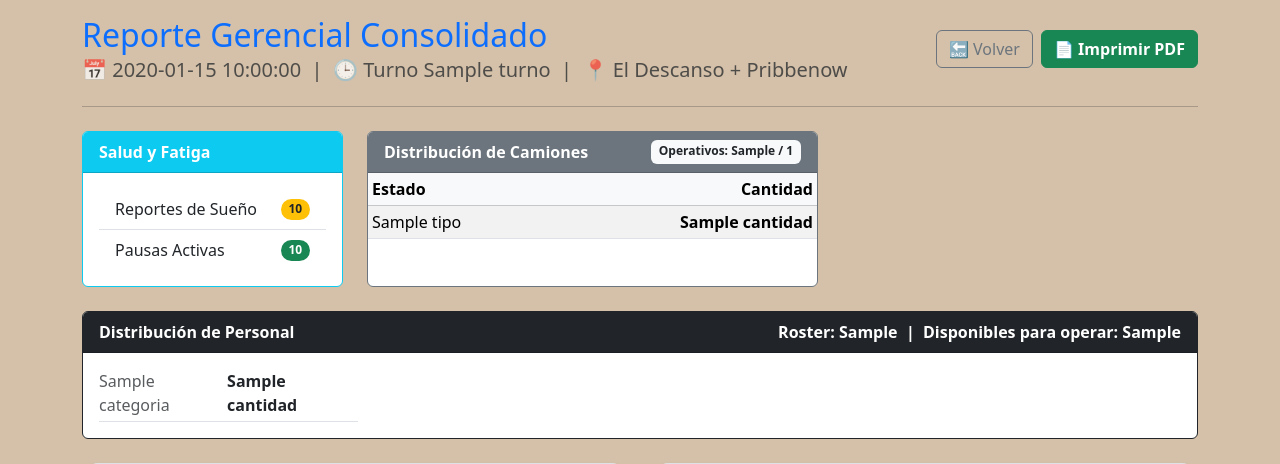
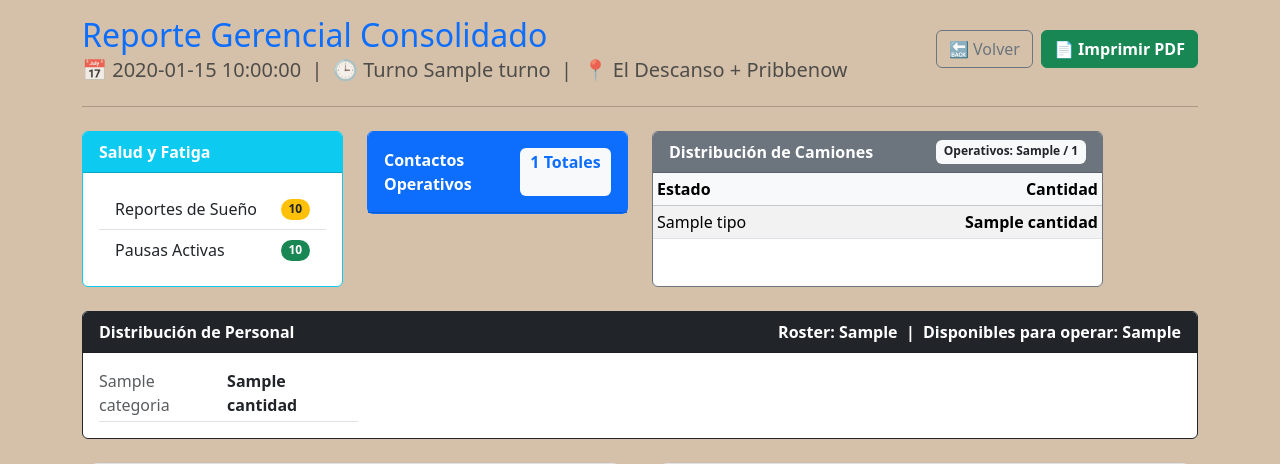
Before and after one commit to pechi415/rct-app, a Flask app: template templates/gerencia_dashboard.html in a window 1280 px wide. Shown: the part 80-544 px from the top of the page. Run offline with Flask 3, Linux system fonts and the light colour scheme; the template is opened without the code that fills it: most values are stand-ins (such as "Sample title", 1, 10 or a date in 2020); some libraries are stand-ins or nearby versions.

Commit message:
Restaurado KPI de contactos (solo total), manteniendo tabla eliminada

```diff
--- a/templates/gerencia_dashboard.html
+++ b/templates/gerencia_dashboard.html
@@ -34,6 +34,15 @@
                         <span class="badge bg-success rounded-pill">{{ fatiga_pausas_total }}</span>
                     </li>
                 </ul>
+            </div>
+        </div>
+    </div>
+    <!-- 2. KPI CONTACTOS (SOLO TOTAL) -->
+    <div class="col-md-6 col-lg-3">
+        <div class="card border-primary">
+            <div class="card-header bg-primary text-white fw-bold d-flex justify-content-between py-3">
+                <span>Contactos Operativos</span>
+                <span class="badge bg-light text-primary fs-6">{{ total_contactos }} Totales</span>
             </div>
         </div>
     </div>
--- a/templates/pdf/gerencia_pdf.html
+++ b/templates/pdf/gerencia_pdf.html
@@ -10,7 +10,7 @@
         .hdr-title { font-size: 18pt; }
         .kpi-mini-label { font-size: 7.5pt; }
         .kpi-mini-value { font-size: 14pt; }
-        .kpi-strip { grid-template-columns: repeat(3, 1fr); }
+        .kpi-strip { grid-template-columns: repeat(4, 1fr); }
 
         .mine-card-container { display: table; width: 100%; table-layout: fixed; border-spacing: 5mm 0; margin-left: -2.5mm; }
         .mine-card-cell { display: table-cell; vertical-align: top; width: 50%; }
@@ -71,6 +71,10 @@
         </div>
 
 
+        <div class="kpi-mini">
+            <div class="kpi-mini-label">Contactos Operativos</div>
+            <div class="kpi-mini-value">{{ total_contactos }}</div>
+        </div>
     </div>
 
     <!-- 1. OPERACIÓN: FIRST / LAST -->
```
